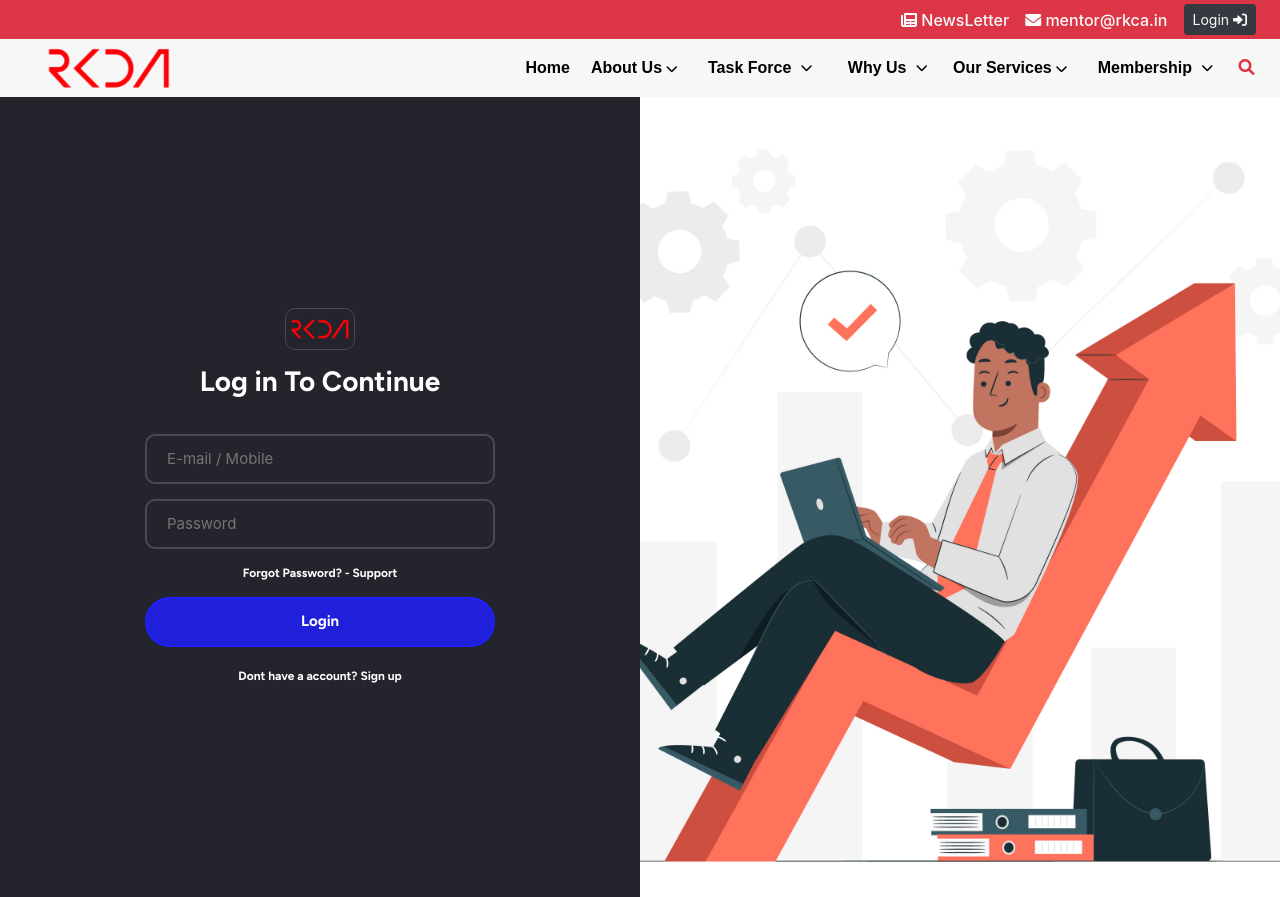
After one commit to Vashi-GBTech/ecorkda-2-11-23, a CodeIgniter app: page /ecorkda/login in a window 1280 px wide. The commit adds this page. Run offline with CodeIgniter, Linux system fonts and the light colour scheme.

Commit message:
login and register

```diff
--- a/application/config/config.php
+++ b/application/config/config.php
@@ -23,8 +23,8 @@ defined('BASEPATH') OR exit('No direct script access allowed');
 | a PHP script and you can easily do that on your own.
 |
 */
- $config['base_url'] = 'http://ecorkda.ecovisrkca.com';
-// $config['base_url'] = 'http://localhost/ecorkda';
+//  $config['base_url'] = 'http://ecorkda.ecovisrkca.com';
+$config['base_url'] = 'http://localhost/ecorkda';
 
 /*
 |--------------------------------------------------------------------------
--- a/application/config/routes.php
+++ b/application/config/routes.php
@@ -159,3 +159,4 @@ $route['firms'] = 'welcome/firms';
 $route['preliminaryAppForm'] = 'welcome/preliminaryAppForm';
 $route['congrats'] = 'welcome/congrats';
 $route['sendMail'] = 'welcome/sendMail';
+$route['login'] = 'welcome/login';
--- a/application/controllers/Welcome.php
+++ b/application/controllers/Welcome.php
@@ -618,6 +618,10 @@ class Welcome extends CI_Controller {
 	{
 		$this->load->view('sendMail');
 	}
+	public function login()
+	{
+		$this->load->view('login');
+	}
 
 
 }
--- a/application/views/header.php
+++ b/application/views/header.php
@@ -182,6 +182,10 @@
                             class="fa-solid fa-newspaper"></i></span> NewsLetter</a>
                 <a href="#" style="text-decoration: none; font-size:medium; font-weight: 500;" class="text-light ml-3">
                     <span><i class="fa-solid fa-envelope"></i></span> mentor@rkca.in</a>
+                <a href="<?= base_url() ?>login" class="btn btn-dark rounded-pill btn-sm text-light ml-3 login">
+                  Login <i class="fas fa-sign-in-alt"></i></a>
+                <a href="<?= base_url() ?>login" class="btn btn-dark rounded-pill btn-sm text-light ml-3 logout" style='display:none'>
+                  Logout <i class="fas fa-sign-in-alt"></i></a>
             </div>
             <div class="align-items-center col-md-12 d-flex justify-content-between main-header">
                 <div class="logo py-2 text-center">
@@ -822,6 +826,20 @@
                 $(this).parent().toggleClass("opened");
                 $(this).next('.child').slideToggle();
             });
+
+
+           const isLoggedIn = localStorage.getItem('isLoggedIn');
+            if(isLoggedIn){
+                $('.login').hide();
+                $('.logout').show();
+
+            }
+            else{
+                $('.login').show();
+                $('.logout').hide();
+            }
+
+
         });
 
     </script>
--- /dev/null
+++ b/application/views/login.php
@@ -0,0 +1,304 @@
+<!DOCTYPE html>
+<html lang="en">
+
+<head>
+    <meta charset="UTF-8">
+    <meta name="viewport" content="width=device-width, initial-scale=1.0">
+    <title>Login</title>
+    <link rel="preconnect" href="https://fonts.googleapis.com">
+    <link rel="preconnect" href="https://fonts.gstatic.com" crossorigin>
+    <link href="https://fonts.googleapis.com/css2?family=Be+Vietnam+Pro:wght@700&family=Figtree:wght@700&display=swap"
+        rel="stylesheet">
+</head>
+
+
+<style>
+    .login-body {
+        display: flex;
+        /* width: 100vw; */
+        height: 100vh;
+        background-color: black;
+    }
+
+    .login-container {
+        width: 50%;
+        height: 100%;
+        background-color: #24242c;
+        display: flex;
+        flex-direction: column;
+        justify-content: center;
+        align-items: center;
+        gap: 15px;
+    }
+
+    .pic {
+        width: 50%;
+        height: 100%;
+        overflow: hidden;
+        background-image: url("assets/ecovis-images/login.jpg");
+        background-size: cover;
+        background-position: center;
+    }
+
+    .inp {
+        width: 350px;
+        height: 50px;
+        max-height: 50px;
+        min-height: 50px;
+        display: flex;
+        align-items: center;
+        position: relative;
+    }
+
+    /* .inp label {
+        position: absolute;
+        left: 20px;
+        color: #777780;
+        height: 20px;
+        transform: translateY(2.5px);
+        padding-left: 5px;
+        cursor: text;
+        padding-right: 5px;
+        transition: .2s;
+        font-family: Arial, Helvetica, sans-serif;
+    } */
+
+    .inp .inputs {
+        width: 100%;
+        height: 100%;
+        background-color: transparent;
+        border: 2px solid #494954;
+        border-radius: 10px;
+        outline: none;
+        transition: .4s;
+        color: #fff;
+        padding-left: 20px;
+        padding-right: 20px;
+        font-size: 15px;
+    }
+
+    .login-body .inputs:focus {
+        border: 2px solid #1f1fff;
+        box-shadow: #6767ff 0px 1px 1px, #6767ff 0px 0px 0px 1px;
+    }
+
+    .login-body .inputs:focus+label {
+        left: 20px;
+        transform: translateY(-22px);
+        font-size: 12px;
+        background-color: #24242c;
+    }
+
+    .up {
+        left: 20px;
+        transform: translateY(-22px);
+        font-size: 12px;
+        background-color: #24242c;
+    }
+
+    .login-body button {
+        width: 350px;
+        height: 50px;
+        min-height: 50px;
+        max-height: 50px;
+        background-color: #2020db;
+        border: 2px solid #1f1fff;
+        border-radius: 50px;
+        outline: none;
+        transition: .4s;
+        color: #fff;
+        padding-left: 20px;
+        padding-right: 20px;
+        font-size: 15px;
+        cursor: pointer;
+        font-family: 'Figtree', sans-serif;
+    }
+
+    .login-body button:hover {
+        background-color: #1717c2;
+        border: 2px solid #1717c2;
+    }
+
+    .login-body h3 {
+        font-family: 'Be Vietnam Pro', sans-serif;
+        font-family: 'Figtree', sans-serif;
+        color: #fff;
+        margin-bottom: 20px;
+    }
+
+    .login-body a {
+        color: white !important;
+        text-decoration: none;
+        font-size: 12px;
+        font-family: 'Figtree', sans-serif;
+    }
+
+    .login-body a:hover {
+        text-decoration: underline;
+    }
+
+    .login-body img {
+        width: 70px;
+        border-radius: 10px;
+        border: 1px solid #494954;
+    }
+
+    @media only screen and (max-width: 750px) {
+        .pic {
+            display: none;
+        }
+
+        .login-container {
+            width: 100%;
+        }
+    }
+
+    @media only screen and (max-height: 450px) {
+        .pic {
+            display: none;
+        }
+
+        .login-container {
+            width: 100%;
+        }
+
+        .login-body {
+            padding-bottom: 10px;
+            overflow: scroll;
+            height: 100%;
+        }
+
+
+
+    }
+
+    .login-img {
+        padding: 10px 5px;
+
+    }
+</style>
+
+<body>
+    <?php include_once "header.php" ?>
+    <div class='login-body' id='login'>
+        <div class="login-container col-md-6">
+
+            <img class='login-img' src="<?= base_url() ?>assets/ecovis-images/rkda-logo.png" alt="">
+            <h3 class='mt-0'>Log in To Continue</h3>
+            <div class="inp">
+                <input type="text" id="username" class="inputs" placeholder='E-mail / Mobile'>
+                <!-- <label onclick="focusinp('usr')" for="Username">E-mail / Mobile</label> -->
+            </div>
+            <div class="inp">
+                <input type="password" id="password" class="inputs" placeholder="Password">
+                <!-- <label onclick="focusinp('pass')" for="Password">Password</label> -->
+            </div>
+            <div style="display: flex;"><a href="">Forgot Password? - Support</a></div>
+            <button type="submit">Login</button>
+            <div onclick="myFunction('reg')"> <a href="#">Dont have a account? Sign up</a></div>
+        </div>
+        <div class="pic col-md-6">
+        </div>
+    </div>
+    <form id="register-form">
+        <div class='login-body' id='register' style='display:none'>
+
+            <div class="login-container col-md-6">
+                <img class='login-img' src="<?= base_url() ?>assets/ecovis-images/rkda-logo.png" alt="">
+                <h3 class='mt-0'>SignUp in To Continue</h3>
+                <div class="inp">
+                    <input type="text" id="email" class="inputs" placeholder="E-mail" onclick="focusinp('usr')">
+                </div>
+                <div class="inp">
+                    <input type="text" id="mob_num" class="inputs" placeholder="Mobile Number" onclick="focusinp('mob_num')">
+                </div>
+                <div class="inp">
+                    <input type="password" id="reg-password" class="inputs" placeholder="Password">
+                </div>
+                <div class='container' style='    width: 75%;
+    color: white;
+    font-size: 10px;'>
+                    <div class=" d-flex align-items-baseline">
+
+                        <input  type="checkbox" value="" id="exampleCheckbox" required>
+                        <label class="px-1" for="exampleCheckbox">
+                            T & C
+                        </label>
+
+                    </div>
+                </div>
+
+                <button type="submit">Sign Up</button>
+                <div onclick="myFunction('login')"><a href="#">Already have a account? Sign In</a></div>
+
+            </div>
+
+
+            <div class="pic col-md-6">
+            </div>
+        </div>
+    </form>
+
+
+
+    <script>
+        document.addEventListener("DOMContentLoaded", function () {
+            const inputs = document.querySelectorAll(".inp input");
+
+            inputs.forEach(input => {
+                input.addEventListener("input", function () {
+                    const label = this.nextElementSibling;
+                    // label.classList.toggle("up", this.value.trim() !== "");
+                });
+            });
+        });
+
+        function focusinp(inp) {
+            if (inp == 'usr') {
+                document.getElementById("username").focus();
+            } else if (inp == 'pass') {
+                document.getElementById("password").focus();
+            } else {
+                document.getElementById("mob_num").focus();
+            }
+        }
+
+
+        function myFunction(type) {
+            console.log('sdbhksvb', type);
+            if (type == 'reg') {
+                $('#register').show();
+                $('#login').hide();
+            } else {
+                $('#register').hide();
+                $('#login').show();
+            }
+        }
+
+        $('#register-form').submit(function (event) {
+            event.preventDefault();
+            console.log('clicked on submit');
+            var email = $('#email').val();
+            var mobile = $('#mob_num').val();
+            var caNum = $('#reg-password').val();
+            var checkbox = $('#exampleCheckbox');
+
+            var emailRegex = /^[^\s@]+@[^\s@]+\.[^\s@]+$/;
+            var mobileRegex = /^\d{10}$/;
+
+            if (!emailRegex.test(email) || !mobileRegex.test(mobile) || caNum.trim() === '' || !checkbox.is(':checked')) {
+                console.log('inside if');
+                $('#email').toggleClass('is-invalid', !emailRegex.test(email));
+                $('#mobile').toggleClass('is-invalid', !mobileRegex.test(mobile));
+                return false;
+            } else {
+                console.log('all set');
+                window.location.href = '<?= base_url() ?>';
+                localStorage.setItem('isLoggedIn', 'true');
+
+            }
+        })
+    </script>
+</body>
+
+</html>
```
Also changed, not shown: application/views/preliminaryAppForm.php (+13 -4 lines), assets/ecovis-images/login.jpg (added).
